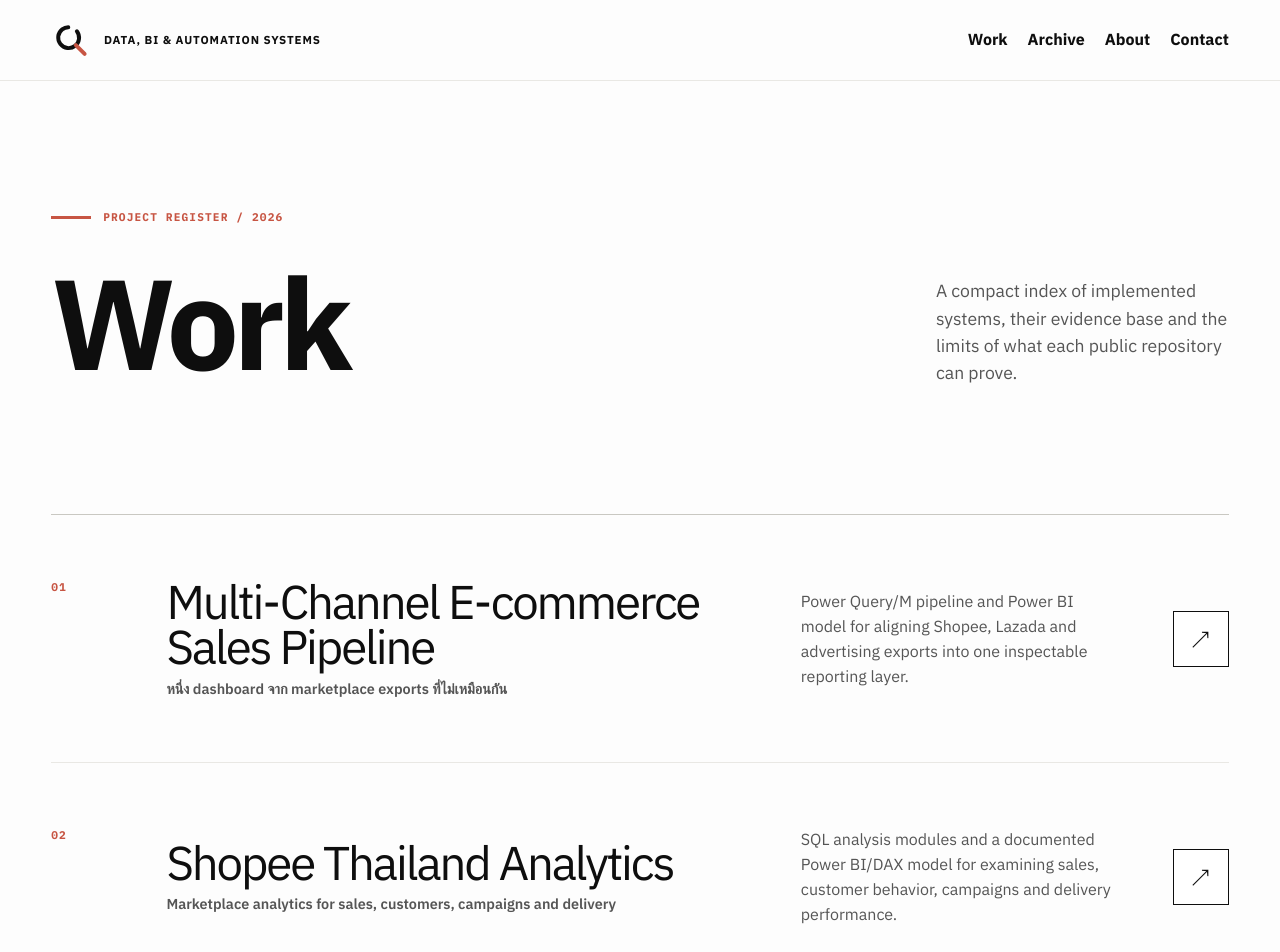
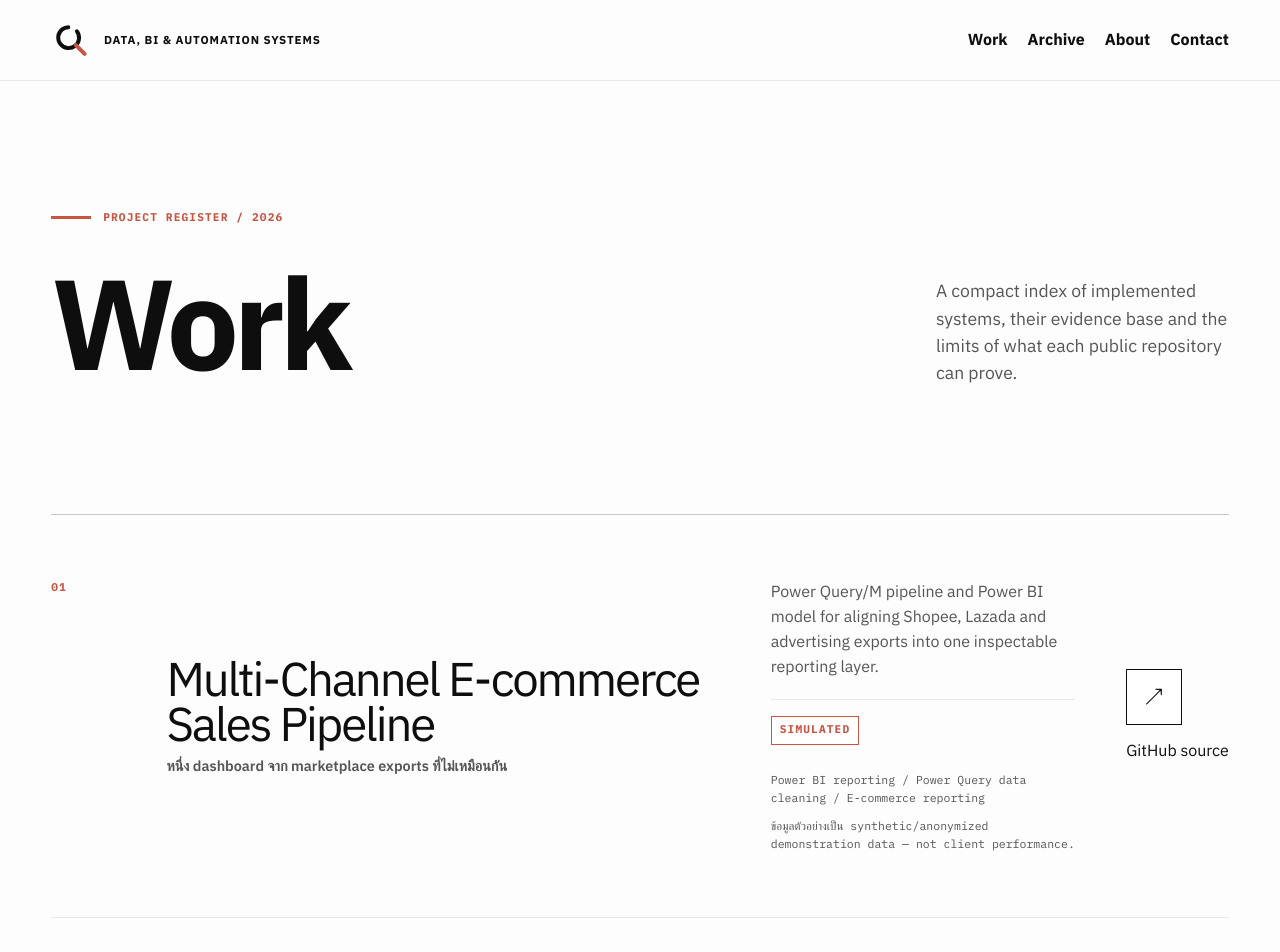
Before and after one commit to adulsaa-q/adulsaa-q.github.io, a Next.js app: page /work in a window 1280 px wide. Shown: the top 952 px of the page. Built offline with nearby package versions, Linux system fonts and the light colour scheme; no server answers; a web font is replaced by a local one.

Commit message:
fix: make portfolio work routes buyer-readable

```diff
--- a/src/app/globals.css
+++ b/src/app/globals.css
@@ -882,6 +882,27 @@ button {
   color: var(--text-secondary);
 }
 
+.work-card__details {
+  display: grid;
+  gap: 0.65rem;
+  margin-top: 1.25rem;
+  padding-top: 1rem;
+  border-top: 1px solid var(--line-primary);
+}
+
+.work-card__details p {
+  margin: 0;
+  color: var(--text-secondary);
+  font-family: var(--font-mono);
+  font-size: 0.72rem;
+}
+
+.work-card__actions {
+  display: grid;
+  justify-items: start;
+  gap: 0.85rem;
+}
+
 .work-card__link {
   display: grid;
   width: 3.5rem;
@@ -1226,8 +1247,14 @@ button {
     grid-template-columns: 2.5rem minmax(0, 1fr) auto;
   }
 
-  .work-card__summary {
+  .work-card__info {
     grid-column: 2 / -1;
+  }
+
+  .work-card__actions {
+    grid-column: 2 / -1;
+    grid-template-columns: auto auto;
+    align-items: center;
   }
 
   .project-body__label {
--- a/src/app/page.tsx
+++ b/src/app/page.tsx
@@ -101,7 +101,7 @@ export default function Home() {
               View the full work index
             </Link>
             <Link className="text-link text-link--muted" href="/contact#work-enquiries">
-              Discuss focused work
+              FASTWORK / WORK WITH ME
             </Link>
           </div>
         </div>
@@ -150,9 +150,19 @@ export default function Home() {
                   <li key={item}>{item}</li>
                 ))}
               </ul>
-              <Link className="text-link" href={`/work/${project.slug}`}>
-                Inspect project
-              </Link>
+              <ul className="project-services" aria-label={`${project.name} services`}>
+                {project.services.map((service) => (
+                  <li key={service}>{service}</li>
+                ))}
+              </ul>
+              <div className="project-entry__links">
+                <Link className="text-link" href={`/work/${project.slug}`}>
+                  Inspect project
+                </Link>
+                <a className="text-link text-link--muted" href={project.repository} target="_blank" rel="noreferrer">
+                  GitHub source
+                </a>
+              </div>
             </div>
             <ProjectVisual project={project} />
           </article>
--- a/src/app/work/page.tsx
+++ b/src/app/work/page.tsx
@@ -34,7 +34,15 @@ export default function WorkPage() {
               {project.name}
               <span>{project.displayTitle}</span>
             </h2>
+            <div className="work-card__info">
               <p className="work-card__summary">{project.summary}</p>
+              <div className="work-card__details">
+                <span className="scope-label">{project.evidence.some((item) => item.class === "SIMULATED") ? "SIMULATED" : "EVIDENCE LED"}</span>
+                <p>{project.services.join(" / ")}</p>
+                <p>{project.limitations[0]}</p>
+              </div>
+            </div>
+            <div className="work-card__actions">
               <Link
                 className="work-card__link"
                 href={`/work/${project.slug}`}
@@ -42,6 +50,10 @@ export default function WorkPage() {
               >
                 <span aria-hidden="true">↗</span>
               </Link>
+              <a className="source-link" href={project.repository} target="_blank" rel="noreferrer">
+                GitHub source
+              </a>
+            </div>
           </article>
         ))}
       </section>
```
Also changed, not shown: 1 other file (tests, documents, lock files or other folders). Lines whose indentation alone changed are shown as unchanged.
